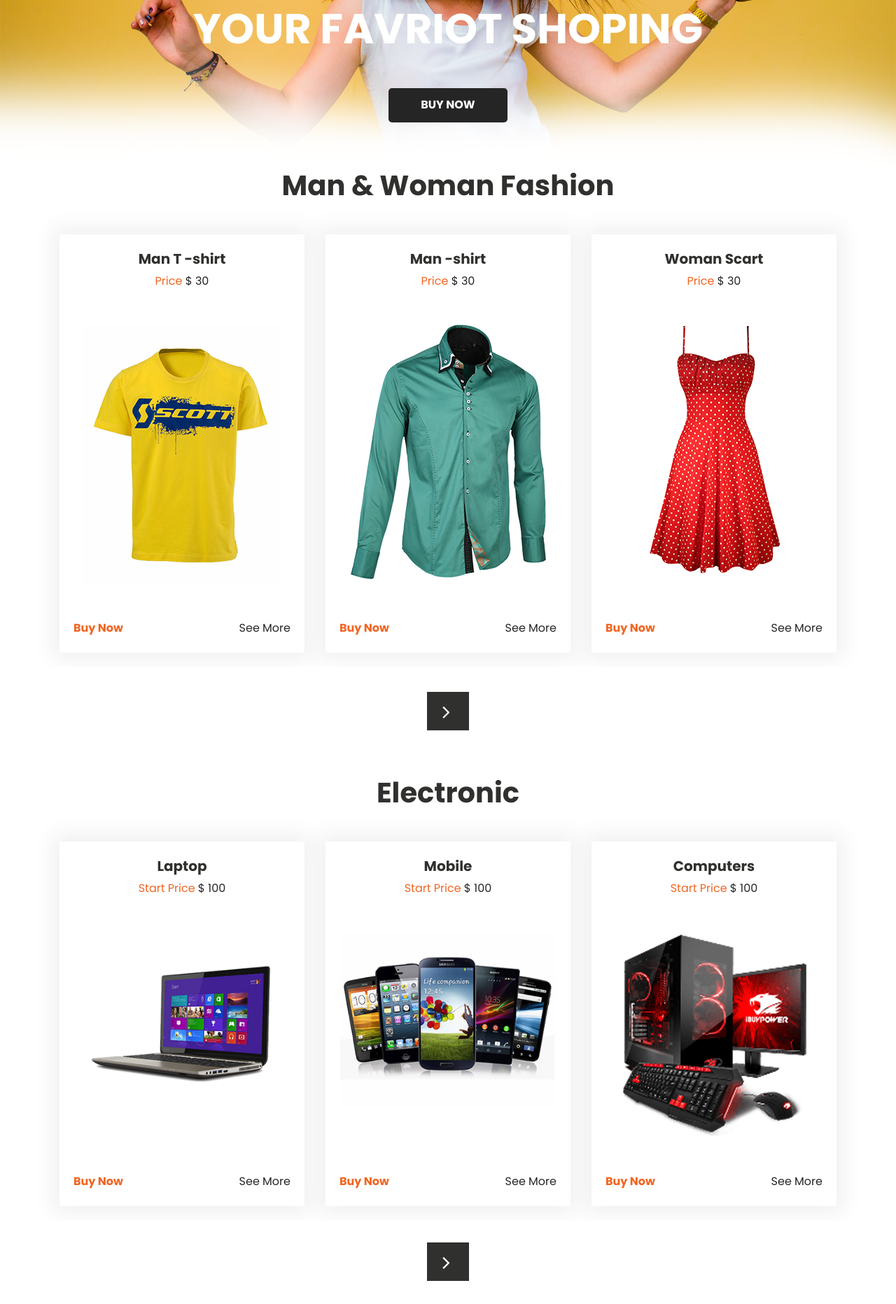
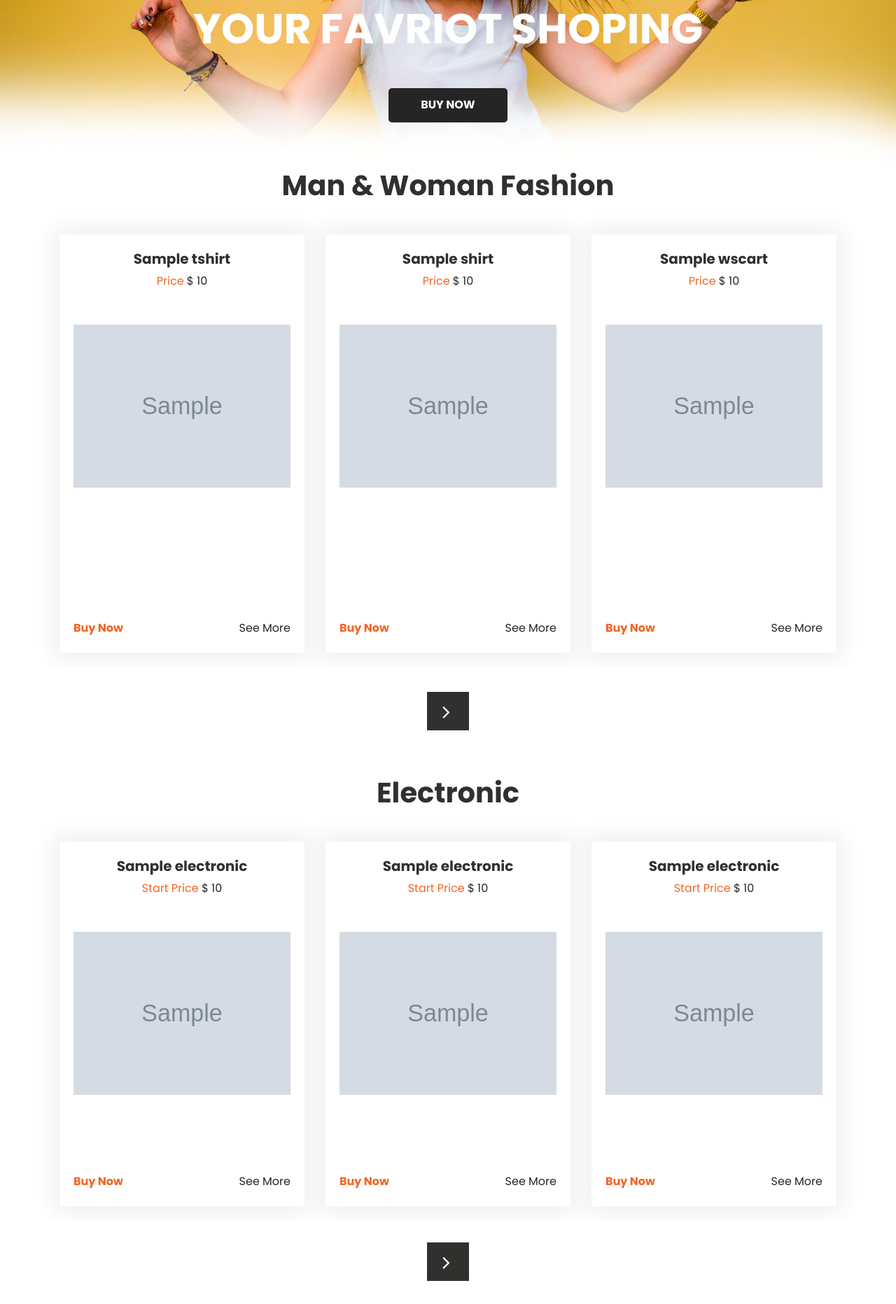
Before and after one commit to Siam300/Eflyer_E_Com, a Django app: template home/templates/index.html in a window 1280 px wide. Shown: the part 384-2248 px from the top of the page at 70% size. Run offline with Django 3.2, Linux system fonts and the light colour scheme; the template is opened without the code that fills it: most values are stand-ins (such as "Sample title", 1, 10 or a date in 2020); grey boxes marked "Sample" are stand-in pictures; parts of the project's set-up code (start-up, migrations or seed data) failed here and were passed over; some libraries are stand-ins or nearby versions.

Commit message:
1st commit

```diff
--- a/Eflyer_E_Com/settings.py
+++ b/Eflyer_E_Com/settings.py
@@ -120,3 +120,8 @@ USE_TZ = True
 # https://docs.djangoproject.com/en/2.2/howto/static-files/
 
 STATIC_URL = 'static/'
+
+
+import os
+MEDIA_ROOT = os.path.join(BASE_DIR, 'product_images')
+MEDIA_URL = '/product_images/'
--- a/home/templates/components/Electronic.html
+++ b/home/templates/components/Electronic.html
@@ -1,6 +1,10 @@
+{% load static %}
 <div class="fashion_section">
     <div id="electronic_main_slider" class="carousel slide" data-ride="carousel">
       <div class="carousel-inner">
+
+      {% for l,m,c in Electronics %}
+
         <div class="carousel-item active">
           <div class="container">
             <h1 class="fashion_taital">Electronic</h1>
@@ -8,12 +12,12 @@
               <div class="row">
                 <div class="col-lg-4 col-sm-4">
                   <div class="box_main">
-                    <h4 class="shirt_text">Laptop</h4>
+                    <h4 class="shirt_text">{{l.productName}}</h4>
                     <p class="price_text">
-                      Start Price <span style="color: #262626">$ 100</span>
+                      Start Price <span style="color: #262626">$ {{l.productPrice}}</span>
                     </p>
                     <div class="electronic_img">
-                      <img src="images/laptop-img.png" />
+                      <img src="{{l.image.url }}" />
                     </div>
                     <div class="btn_main">
                       <div class="buy_bt"><a href="#">Buy Now</a></div>
@@ -23,12 +27,12 @@
                 </div>
                 <div class="col-lg-4 col-sm-4">
                   <div class="box_main">
-                    <h4 class="shirt_text">Mobile</h4>
+                    <h4 class="shirt_text">{{m.productName}}</h4>
                     <p class="price_text">
-                      Start Price <span style="color: #262626">$ 100</span>
+                      Start Price <span style="color: #262626">$ {{m.productPrice}}</span>
                     </p>
                     <div class="electronic_img">
-                      <img src="images/mobile-img.png" />
+                      <img src="{{m.image.url }}" />
                     </div>
                     <div class="btn_main">
                       <div class="buy_bt"><a href="#">Buy Now</a></div>
@@ -38,12 +42,69 @@
                 </div>
                 <div class="col-lg-4 col-sm-4">
                   <div class="box_main">
-                    <h4 class="shirt_text">Computers</h4>
+                    <h4 class="shirt_text">{{c.productName}}</h4>
                     <p class="price_text">
-                      Start Price <span style="color: #262626">$ 100</span>
+                      Start Price <span style="color: #262626">$ {{c.productPrice}}</span>
                     </p>
                     <div class="electronic_img">
-                      <img src="images/computer-img.png" />
+                      <img src="{{ c.image.url }}" />
+                    </div>
+                    <div class="btn_main">
+                      <div class="buy_bt"><a href="#">Buy Now</a></div>
+                      <div class="seemore_bt"><a href="#">See More</a></div>
+                    </div>
+                  </div>
+                </div>
+              </div>
+            </div>
+          </div>
+          {% endfor %}
+        </div>
+
+        {% for l,m,c in Electronics %}
+        <div class="carousel-item">
+          <div class="container">
+            <h1 class="fashion_taital">Electronic</h1>
+            <div class="fashion_section_2">
+              <div class="row">
+                <div class="col-lg-4 col-sm-4">
+                  <div class="box_main">
+                    <h4 class="shirt_text">{{l.productName}}</h4>
+                    <p class="price_text">
+                      Start Price <span style="color: #262626">$ {{l.productPrice}}</span>
+                    </p>
+                    <div class="electronic_img">
+                      <img src="{{l.image.url }}" />
+                    </div>
+                    <div class="btn_main">
+                      <div class="buy_bt"><a href="#">Buy Now</a></div>
+                      <div class="seemore_bt"><a href="#">See More</a></div>
+                    </div>
+                  </div>
+                </div>
+                <div class="col-lg-4 col-sm-4">
+                  <div class="box_main">
+                    <h4 class="shirt_text">{{m.productName}}</h4>
+                    <p class="price_text">
+                      Start Price <span style="color: #262626">$ {{m.productPrice}}/span>
+                    </p>
+                    <div class="electronic_img">
+                      <img src="{{m.image.url }}" />
+                    </div>
+                    <div class="btn_main">
+                      <div class="buy_bt"><a href="#">Buy Now</a></div>
+                      <div class="seemore_bt"><a href="#">See More</a></div>
+                    </div>
+                  </div>
+                </div>
+                <div class="col-lg-4 col-sm-4">
+                  <div class="box_main">
+                    <h4 class="shirt_text">{{c.productName}}</h4>
+                    <p class="price_text">
+                      Start Price <span style="color: #262626">$ {{c.productPrice}}</span>
+                    </p>
+                    <div class="electronic_img">
+                      <img src="{{ c.image.url }}" />
                     </div>
                     <div class="btn_main">
                       <div class="buy_bt"><a href="#">Buy Now</a></div>
@@ -67,7 +128,7 @@
                       Start Price <span style="color: #262626">$ 100</span>
                     </p>
                     <div class="electronic_img">
-                      <img src="images/laptop-img.png" />
+                      <img src="{{ l.image.url }}" />
                     </div>
                     <div class="btn_main">
                       <div class="buy_bt"><a href="#">Buy Now</a></div>
@@ -82,7 +143,7 @@
                       Start Price <span style="color: #262626">$ 100</span>
                     </p>
                     <div class="electronic_img">
-                      <img src="images/mobile-img.png" />
+                      <img src="{{m.image.url }}" />
                     </div>
                     <div class="btn_main">
                       <div class="buy_bt"><a href="#">Buy Now</a></div>
@@ -97,7 +158,7 @@
                       Start Price <span style="color: #262626">$ 100</span>
                     </p>
                     <div class="electronic_img">
-                      <img src="images/computer-img.png" />
+                      <img src="{{ c.image.url }}" />
                     </div>
                     <div class="btn_main">
                       <div class="buy_bt"><a href="#">Buy Now</a></div>
@@ -109,60 +170,7 @@
             </div>
           </div>
         </div>
-        <div class="carousel-item">
-          <div class="container">
-            <h1 class="fashion_taital">Electronic</h1>
-            <div class="fashion_section_2">
-              <div class="row">
-                <div class="col-lg-4 col-sm-4">
-                  <div class="box_main">
-                    <h4 class="shirt_text">Laptop</h4>
-                    <p class="price_text">
-                      Start Price <span style="color: #262626">$ 100</span>
-                    </p>
-                    <div class="electronic_img">
-                      <img src="images/laptop-img.png" />
-                    </div>
-                    <div class="btn_main">
-                      <div class="buy_bt"><a href="#">Buy Now</a></div>
-                      <div class="seemore_bt"><a href="#">See More</a></div>
-                    </div>
-                  </div>
-                </div>
-                <div class="col-lg-4 col-sm-4">
-                  <div class="box_main">
-                    <h4 class="shirt_text">Mobile</h4>
-                    <p class="price_text">
-                      Start Price <span style="color: #262626">$ 100</span>
-                    </p>
-                    <div class="electronic_img">
-                      <img src="images/mobile-img.png" />
-                    </div>
-                    <div class="btn_main">
-                      <div class="buy_bt"><a href="#">Buy Now</a></div>
-                      <div class="seemore_bt"><a href="#">See More</a></div>
-                    </div>
-                  </div>
-                </div>
-                <div class="col-lg-4 col-sm-4">
-                  <div class="box_main">
-                    <h4 class="shirt_text">Computers</h4>
-                    <p class="price_text">
-                      Start Price <span style="color: #262626">$ 100</span>
-                    </p>
-                    <div class="electronic_img">
-                      <img src="images/computer-img.png" />
-                    </div>
-                    <div class="btn_main">
-                      <div class="buy_bt"><a href="#">Buy Now</a></div>
-                      <div class="seemore_bt"><a href="#">See More</a></div>
-                    </div>
-                  </div>
-                </div>
-              </div>
-            </div>
-          </div>
-        </div>
+        {% endfor %}
       </div>
       <a
         class="carousel-control-prev"
--- a/home/templates/components/Fashion.html
+++ b/home/templates/components/Fashion.html
@@ -1,22 +1,23 @@
 {% load static %}
 <div class="fashion_section">
     <div id="main_slider" class="carousel slide" data-ride="carousel">
+
       <div class="carousel-inner">
+      {% for cloth, shirt, wscart in Fashion %}
 
-        {% for product in fasion %}
         <div class="carousel-item active">
           <div class="container">
-            <h1 class="fashion_taital">Man & Woman Fashion</h1>
+            <h1 class="fashion_taital h24">Man & Woman Fashion</h1>
             <div class="fashion_section_2">
               <div class="row">
                 <div class="col-lg-4 col-sm-4">
                   <div class="box_main">
-                    <h4 class="shirt_text">Man T -shirt</h4>
+                    <h4 class="shirt_text">{{ tshirt.name}}</h4>
                     <p class="price_text">
-                      Price <span style="color: #262626">$ 30</span>
+                      Price <span style="color: #262626">$ {{ tshirt.price}}</span>
                     </p>
                     <div class="tshirt_img">
-                      <img src="{% static 'images/tshirt-img.png' %}" />
+                      <img src="{{  tshirt.image.url }}" />
                     </div>
                     <div class="btn_main">
                       <div class="buy_bt"><a href="#">Buy Now</a></div>
@@ -26,12 +27,12 @@
                 </div>
                 <div class="col-lg-4 col-sm-4">
                   <div class="box_main">
-                    <h4 class="shirt_text">Man -shirt</h4>
+                    <h4 class="shirt_text">{{ shirt.name}}</h4>
                     <p class="price_text">
-                      Price <span style="color: #262626">$ 30</span>
+                      Price <span style="color: #262626">$ {{ shirt.price}}</span>
                     </p>
                     <div class="tshirt_img">
-                      <img src="images/dress-shirt-img.png" />
+                      <img src="{{  shirt.image.url }}" />
                     </div>
                     <div class="btn_main">
                       <div class="buy_bt"><a href="#">Buy Now</a></div>
@@ -41,12 +42,74 @@
                 </div>
                 <div class="col-lg-4 col-sm-4">
                   <div class="box_main">
-                    <h4 class="shirt_text">Woman Scart</h4>
+                    <h4 class="shirt_text">{{ wscart.name}}</h4>
                     <p class="price_text">
-                      Price <span style="color: #262626">$ 30</span>
+                      Price <span style="color: #262626">$ {{ wscart.price}}</span>
                     </p>
                     <div class="tshirt_img">
-                      <img src="images/women-clothes-img.png" />
+                      <img src="{{  wscart.image.url }}" />
+                    </div>
+                    <div class="btn_main">
+                      <div class="buy_bt"><a href="#">Buy Now</a></div>
+                      <div class="seemore_bt"><a href="#">See More</a></div>
+                    </div>
+                  </div>
+                </div>
+              </div>
+            </div>
+          </div>
+
+
+
+        {% endfor %}
+      </div>
+
+       {% for tshirt,shirt,wscart in Fashion %}
+
+        <div class="carousel-item">
+          <div class="container">
+            <h1 class="fashion_taital h24">Man & Woman Fashion</h1>
+            <div class="fashion_section_2">
+              <div class="row">
+                <div class="col-lg-4 col-sm-4">
+                  <div class="box_main">
+                    <h4 class="shirt_text">{{tshirt.name}}</h4>
+                    <p class="price_text">
+                      Start Price <span style="color: #262626">$ {{tshirt.price}}</span>
+                    </p>
+                    <div class="electronic_img">
+                       <img src="{{ tshirt.image.url }}" />
+                    </div>
+                    <div class="btn_main">
+                      <div class="buy_bt"><a href="#">Buy Now</a></div>
+                      <div class="seemore_bt"><a href="#">See More</a></div>
+                    </div>
+                  </div>
+                </div>
+
+                <div class="col-lg-4 col-sm-4">
+                  <div class="box_main">
+                    <h4 class="shirt_text">{{shirt.name}}</h4>
+                    <p class="price_text">
+                      Start Price <span style="color: #262626">$ {{shirt.price}}</span>
+                    </p>
+                    <div class="electronic_img">
+                      <img src="{{ shirt.image.url }}" />
+                    </div>
+                    <div class="btn_main">
+                      <div class="buy_bt"><a href="#">Buy Now</a></div>
+                      <div class="seemore_bt"><a href="#">See More</a></div>
+                    </div>
+                  </div>
+                </div>
+                <div class="col-lg-4 col-sm-4">
+                  <div class="box_main">
+                    <h4 class="shirt_text">{{wscart.name}}</h4>
+                    <p class="price_text">
+                      Start Price <span style="color: #262626">$ {{wscart.price}}</span>
+                    </p>
+                    <div class="electronic_img">
+                      <img src="{{ wscart.image.url }}" />
                     </div>
                     <div class="btn_main">
                       <div class="buy_bt"><a href="#">Buy Now</a></div>
@@ -58,8 +121,8 @@
             </div>
           </div>
         </div>
+
         {% endfor %}
-
       </div>
       <a
         class="carousel-control-prev"
@@ -79,3 +142,6 @@
       </a>
     </div>
   </div>
+
+  <br>
+  <br>
```
Also changed, not shown: home/models.py (+9 -9 lines), home/views.py (+20 -12 lines), home/migrations/0002_rename_computers_computer_rename_jhumkas_jumkas.py (added), product_images/batman-comic-digital-art-4k-c0.jpg (added), product_images/batman-comic-digital-art-4k-c0_R1BEAR0.jpg (added), product_images/product_images/17279817.jpg (added).
